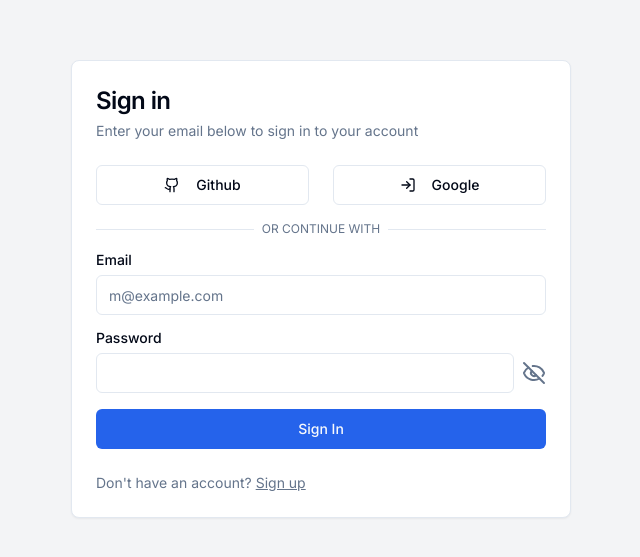
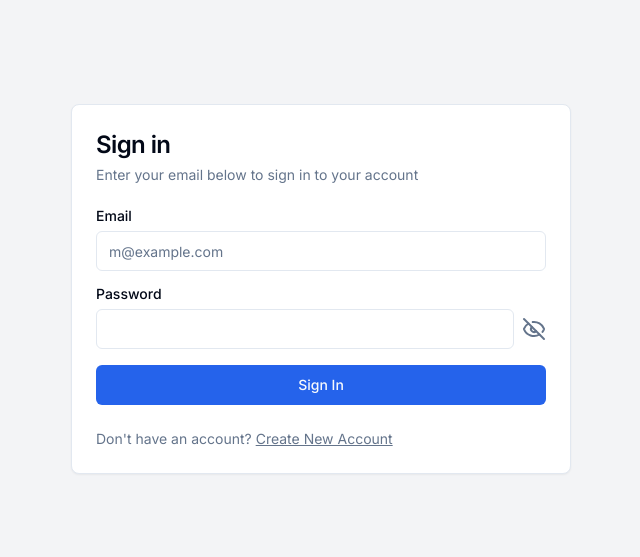
Before and after one commit to ImAdityaa12/storex-frontend, a Next.js app: page /login in a window 1280 px wide. Shown: the part 111-668 px from the top of the page, without its empty margins (319-959 px from the left). Built offline with nearby package versions, Linux system fonts and the light colour scheme.

Commit message:
Removed Sign In with google and github button

```diff
--- a/src/app/(auth)/login/page.tsx
+++ b/src/app/(auth)/login/page.tsx
@@ -14,7 +14,7 @@ import {
   CardHeader,
   CardTitle,
 } from "@/components/ui/card";
-import { Eye, EyeOff, Github, Loader, LogIn } from "lucide-react";
+import { Eye, EyeOff, Loader } from "lucide-react";
 import { toast } from "sonner";
 import { setCookie } from "@/lib/cookieFunction";
 
@@ -70,26 +70,6 @@ export default function LoginPage() {
           </CardDescription>
         </CardHeader>
         <CardContent className="grid gap-4">
-          <div className="grid grid-cols-2 gap-6">
-            <Button variant="outline">
-              <Github className="mr-2 h-4 w-4" />
-              Github
-            </Button>
-            <Button variant="outline">
-              <LogIn className="mr-2 h-4 w-4" />
-              Google
-            </Button>
-          </div>
-          <div className="relative">
-            <div className="absolute inset-0 flex items-center">
-              <span className="w-full border-t" />
-            </div>
-            <div className="relative flex justify-center text-xs uppercase">
-              <span className="bg-background px-2 text-muted-foreground">
-                Or continue with
-              </span>
-            </div>
-          </div>
           <form onSubmit={onSubmit}>
             <div className="grid gap-2">
               <Label htmlFor="email">Email</Label>
@@ -135,7 +115,7 @@ export default function LoginPage() {
           <p className="text-sm text-muted-foreground">
             Don&apos;t have an account?{" "}
             <Link href="/register" className="underline hover:text-primary">
-              Sign up
+              Create New Account
             </Link>
           </p>
         </CardFooter>
```
